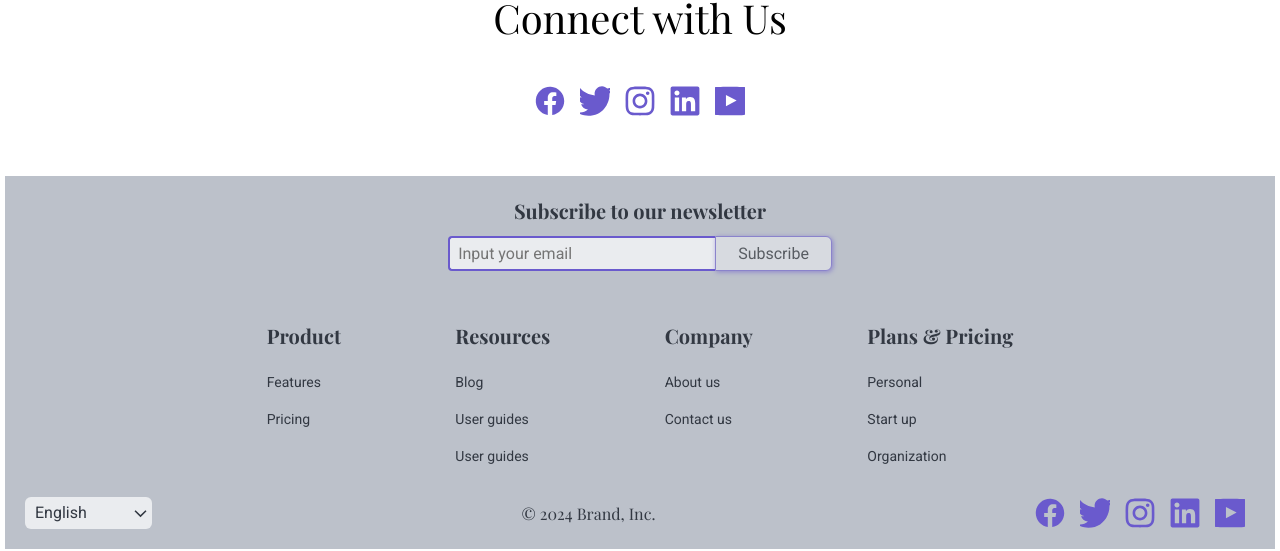
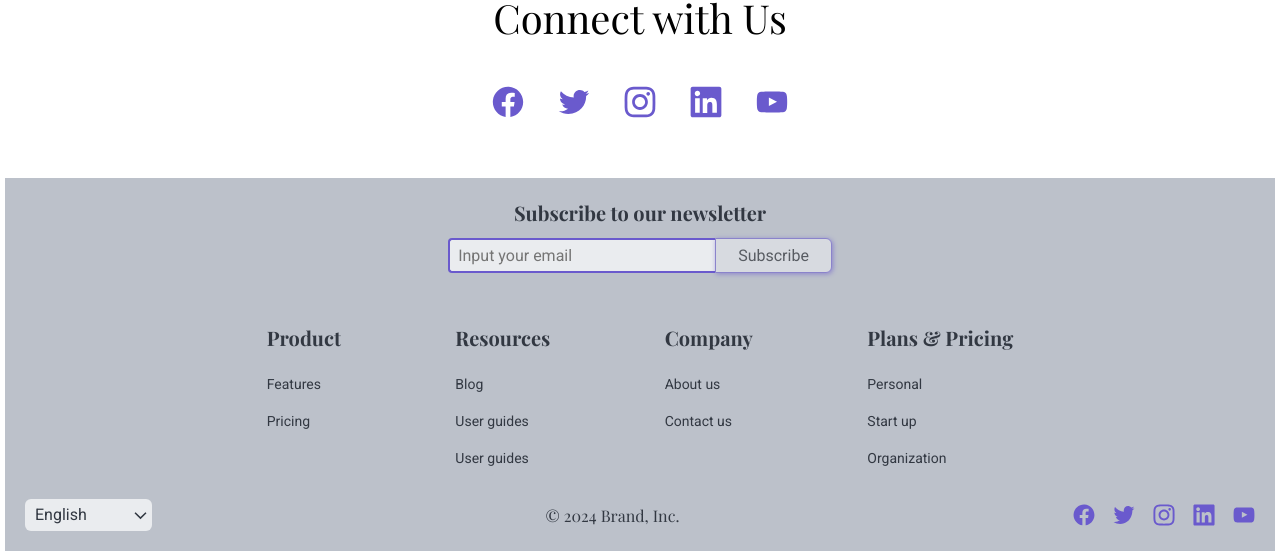
Before and after one commit to Romberto/groupthree, a React (Vite) app: page / in a window 1280 px wide. Shown: the part 1262-1813 px from the top of the page. Built offline with nearby package versions, Linux system fonts and the light colour scheme; a web font is replaced by a local one.

Commit message:
feat: add classes for styling SocialMediaList

```diff
--- a/src/components/UI/FooterDownBlock/FooterDownBlock.module.css
+++ b/src/components/UI/FooterDownBlock/FooterDownBlock.module.css
@@ -4,3 +4,11 @@
   align-items: center;
   justify-content: space-between;
 }
+
+.footer__soc_container {
+  gap: 18px;
+}
+
+.footer__soc_item {
+  width: 22px;
+}
--- a/src/components/UI/FooterDownBlock/FooterDownBlock.tsx
+++ b/src/components/UI/FooterDownBlock/FooterDownBlock.tsx
@@ -8,7 +8,11 @@ export const FooterDownBlock = () => {
     <div className={styled.footer__down_block}>
       <Select options={LANGUAGES} />
       <span>© 2024 Brand, Inc.</span>
-      <SocialMediaList data={SOCIALLIST}/>
+      <SocialMediaList
+        containerClass={styled.footer__soc_container}
+        itemClass={styled.footer__soc_item}
+        data={SOCIALLIST}
+      />
     </div>
   );
 };
--- a/src/components/UI/SocialMediaList/SocialMediaList.module.css
+++ b/src/components/UI/SocialMediaList/SocialMediaList.module.css
@@ -1,32 +1,20 @@
 .soc__list {
   display: flex;
   justify-content: center;
-  column-gap: 15px;
-  width: 230px;
 }
-.soc__item {
-    transition: transform 0.3s ease, opacity 0.3s ease;
+
+.soc__link {
+  display: flex;
+  align-items: center;
+  transition: transform 0.3s ease, opacity 0.3s ease;
+  height: 100%;
 }
-.soc__link {
-    display: block;
-    width: 30px;
-    height: 30px;
-    transition: transform 0.3s ease, opacity 0.3s ease;
-    overflow: hidden;
+
+.soc__link:hover {
+  transform: translateY(-3px) scale(1.1);
+  opacity: 0.8;
 }
-.soc__link:hover {
-    transform: scale(1.1);
-    opacity: 0.8;
-  }
 
-  .soc__img {
-    width: 100%;
-    height: 100%;
-    object-fit: cover;
-  }
-
-
-  .soc__item:hover {
-    transform: translateY(-3px);
-    opacity: 0.8;
-  }
+.soc__img {
+  width: 100%
+}
--- a/src/components/UI/SocialMediaList/SocialMediaList.tsx
+++ b/src/components/UI/SocialMediaList/SocialMediaList.tsx
@@ -2,13 +2,17 @@ import React from "react";
 import styled from "./SocialMediaList.module.css";
 import { SocialMediaListProps } from "@/utils/types";
 
-export const SocialMediaList: React.FC<SocialMediaListProps> = ({ data }) => {
+export const SocialMediaList: React.FC<SocialMediaListProps> = ({
+  data,
+  containerClass,
+  itemClass,
+}) => {
   return (
-    <ul className={styled.soc__list}>
+    <ul className={`${styled.soc__list} ${containerClass}`}>
       {data.map((item) => (
-        <li key={item.id} className={styled.soc__item}>
-          <a href="#" className={styled.soc__link}>
-            <img src={item.img} className={styled.soc__img} />
+        <li key={item.id}>
+          <a href="#" className={`${styled.soc__link } ${itemClass}`}>
+            <img src={item.img} className={styled.soc__img } />
           </a>
         </li>
       ))}
--- a/src/components/pages/HomePage/HomePage.module.css
+++ b/src/components/pages/HomePage/HomePage.module.css
@@ -59,5 +59,13 @@
   font-size: 40px;
   font-weight: 400;
   line-height: 56px;
+}
 
+.socials_container {
+  gap: 34px;
 }
+
+.socials_item {
+  width: 32px;
+  height: 32px;
+}
--- a/src/components/pages/HomePage/HomePage.tsx
+++ b/src/components/pages/HomePage/HomePage.tsx
@@ -1,7 +1,7 @@
 import styles from "./HomePage.module.css";
 import { Button } from "@/components/UI/Button/Button";
 import introVideo from "@/assets/intro-video.mp4";
-import introPoster from "@/assets/intro_poster.jpg"
+import introPoster from "@/assets/intro_poster.jpg";
 import { SocialMediaList } from "@/components/UI/SocialMediaList/SocialMediaList";
 import { SOCIALLIST } from "@/utils/constants";
 
@@ -24,13 +24,23 @@ export const HomePage = () => {
       </section>
       <section className={styles.intro}>
         <div className={styles.intro_video_container}>
-          <video className={styles.intro_video} poster={introPoster} autoPlay loop muted >
+          <video
+            className={styles.intro_video}
+            poster={introPoster}
+            autoPlay
+            loop
+            muted
+          >
             <source src={introVideo} type="video/mp4" />
           </video>
         </div>
         <div className={styles.socials}>
           <h2 className={styles.socials_title}>Connect with Us</h2>
-          <SocialMediaList data={SOCIALLIST}/>
+          <SocialMediaList
+            data={SOCIALLIST}
+            containerClass={styles.socials_container}
+            itemClass={styles.socials_item}
+          />
         </div>
       </section>
     </>
--- a/src/utils/types.ts
+++ b/src/utils/types.ts
@@ -72,6 +72,6 @@ export type SocialMediaItemType = {
 
 export type SocialMediaListProps = {
   data: SocialMediaItemType[];
-  className?: string
-
+  containerClass?: string
+  itemClass?: string
 };
```
